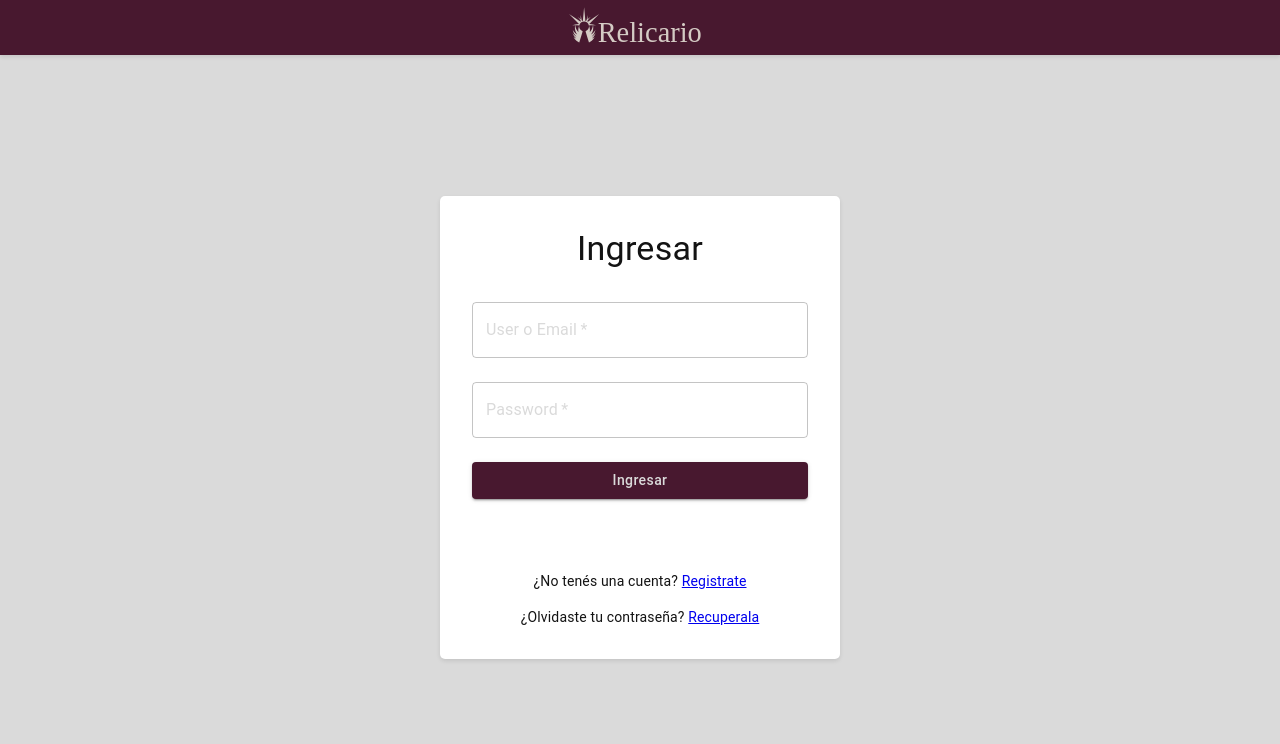
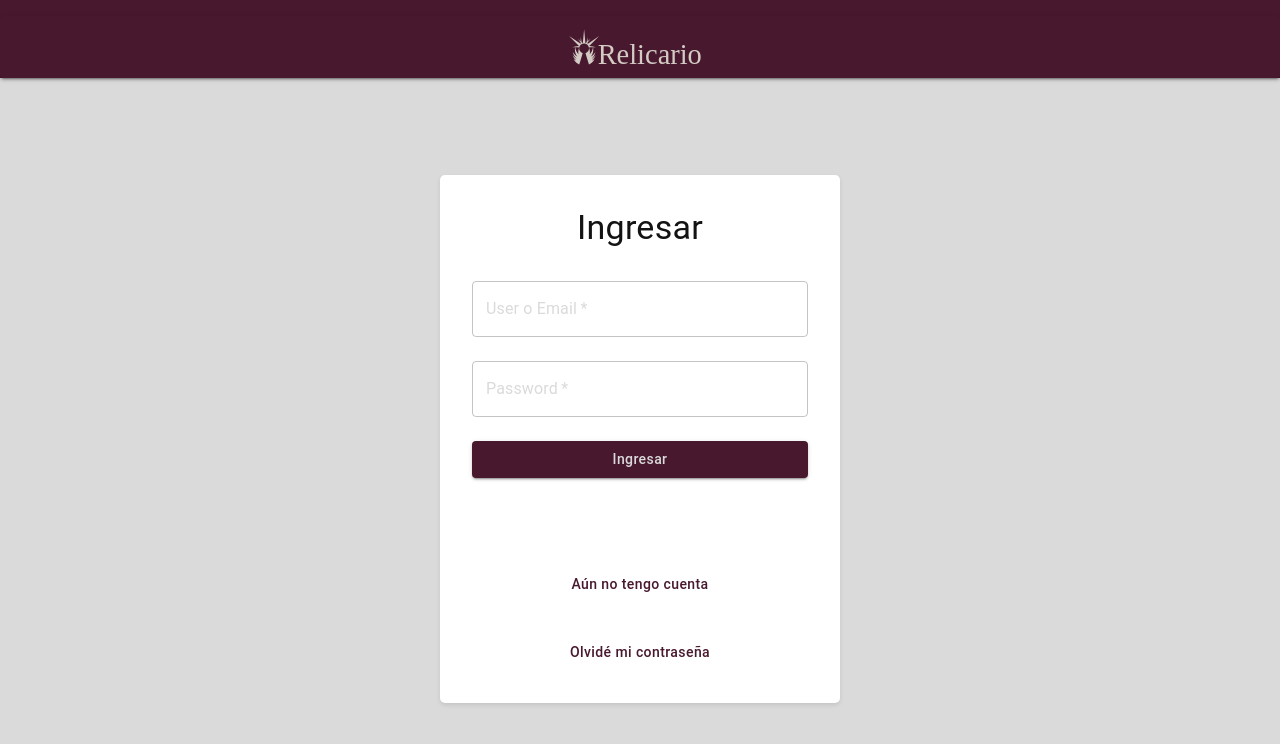
Before and after one commit to MateoNeglia/relicario-app, a React (Vite) app: page /login in a window 1280 px wide. Shown: the top 744 px of the page. Built offline with nearby package versions, Linux system fonts and the light colour scheme; no server answers; some icons are missing.

Commit message:
login and register improvement

```diff
--- a/src/pages/Panel/RelicControlPanel/RelicControlPanel.jsx
+++ b/src/pages/Panel/RelicControlPanel/RelicControlPanel.jsx
@@ -182,9 +182,9 @@ const RelicControlPanel = () => {
           {error}
         </Alert>
       )}
-      <Button variant="contained" color="primary" onClick={handleOpenCreateDialog} sx={{ mb: 2, mr: 2 }}>
+      {/* <Button variant="contained" color="primary" onClick={handleOpenCreateDialog} sx={{ mb: 2, mr: 2 }}>
         Create New Relic
-      </Button>
+      </Button> */}
       <Button variant="contained" color="primary" onClick={() => navigate('/admin')} sx={{ mb: 2 }}>
         Ir al panel de control de usuarios
       </Button>
--- a/src/pages/auth/Login/LoginPage.jsx
+++ b/src/pages/auth/Login/LoginPage.jsx
@@ -60,13 +60,30 @@ const Login = () => {
     setError('Google login failed');
   };
 
+  const handleNavigateToRegister = () => {
+    navigate('/register');
+  };
+
+  const handleNavigateToRecovery = () => {
+    navigate('/login');
+  };
+
   return (
     <GoogleOAuthProvider clientId={import.meta.env.VITE_GOOGLE_CLIENT_ID}>
       <Box className="login-page">
         <Box className="navbar">
-          <a href="/">
+          <Button
+            text=""
+            onClick={() => navigate('/')}
+            sx={{
+              background: 'none',
+              border: 'none',
+              padding: 0,
+              '&:hover': { background: 'none' }
+            }}
+          >
             <h1 className="logo">Relicario</h1>
-          </a>
+          </Button>
         </Box>
         <Box className="form-section">
           <Box className="form-container">
@@ -119,12 +136,42 @@ const Login = () => {
                  )}
                />
              </Box>
-            <Typography variant="body2" sx={{ mt: 2 }}>
-              ¿No tenés una cuenta? <a href="/register">Registrate</a>
-            </Typography>
-            <Typography variant="body2" sx={{ mt: 2 }}>
-              ¿Olvidaste tu contraseña? <a href="/login">Recuperala</a>
-            </Typography>
+            <Box sx={{ mt: 2, display: 'flex', alignItems: 'center', gap: 1 }}>
+              <Button
+                text="Aún no tengo cuenta"
+                variant="text"
+                onClick={handleNavigateToRegister}
+                sx={{
+                  textTransform: 'none',
+                  color: 'primary.main',
+                  textDecoration: 'underline',
+                  minWidth: 'auto',
+                  padding: '4px 8px',
+                  '&:hover': {
+                    background: 'rgba(72, 24, 47, 0.04)',
+                    textDecoration: 'underline'
+                  }
+                }}
+              />
+            </Box>
+            <Box sx={{ mt: 2, display: 'flex', alignItems: 'center', gap: 1 }}>
+              <Button
+                text="Olvidé mi contraseña"
+                variant="text"
+                onClick={handleNavigateToRecovery}
+                sx={{
+                  textTransform: 'none',
+                  color: 'primary.main',
+                  textDecoration: 'underline',
+                  minWidth: 'auto',
+                  padding: '4px 8px',
+                  '&:hover': {
+                    background: 'rgba(72, 24, 47, 0.04)',
+                    textDecoration: 'underline'
+                  }
+                }}
+              />
+            </Box>
           </Box>
         </Box>
       </Box>
--- a/src/pages/auth/Register/RegisterPage.jsx
+++ b/src/pages/auth/Register/RegisterPage.jsx
@@ -68,12 +68,29 @@ const RegisterPage = () => {
     setError('Google login failed');
   };
 
+  const handleNavigateToLogin = () => {
+    navigate('/login');
+  };
+
+  const handleNavigateToRecovery = () => {
+    navigate('/login');
+  };
+
   return (
     <GoogleOAuthProvider clientId={import.meta.env.VITE_GOOGLE_CLIENT_ID}>
       <Box className="navbar">
-        <a href="/">
+        <Button
+          text=""
+          onClick={() => navigate('/')}
+          sx={{
+            background: 'none',
+            border: 'none',
+            padding: 0,
+            '&:hover': { background: 'none' }
+          }}
+        >
           <h1 className="logo">Relicario</h1>
-        </a>
+        </Button>
       </Box>
       <Box className="register-page">
         <Box className="image-section" />
@@ -153,12 +170,42 @@ const RegisterPage = () => {
                )}
              />
            </Box>
-          <Typography variant="body2" sx={{ mt: 2 }}>
-            ¿Ya tenés una cuenta? <a href="/login">Ingresar</a>
-          </Typography>
-          <Typography variant="body2" sx={{ mt: 2 }}>
-            ¿Olvidaste tu contraseña? <a href="/login">Recuperala</a>
-          </Typography>
+          <Box sx={{ mt: 2, display: 'flex', alignItems: 'center', gap: 1 }}>
+            <Button
+              text="Ya tengo cuenta"
+              variant="text"
+              onClick={handleNavigateToLogin}
+              sx={{
+                textTransform: 'none',
+                color: 'primary.main',
+                textDecoration: 'underline',
+                minWidth: 'auto',
+                padding: '4px 8px',
+                '&:hover': {
+                  background: 'rgba(72, 24, 47, 0.04)',
+                  textDecoration: 'underline'
+                }
+              }}
+            />
+          </Box>
+          <Box sx={{ mt: 2, display: 'flex', alignItems: 'center', gap: 1 }}>
+            <Button
+              text="Olvidé mi contraseña"
+              variant="text"
+              onClick={handleNavigateToRecovery}
+              sx={{
+                textTransform: 'none',
+                color: 'primary.main',
+                textDecoration: 'underline',
+                minWidth: 'auto',
+                padding: '4px 8px',
+                '&:hover': {
+                  background: 'rgba(72, 24, 47, 0.04)',
+                  textDecoration: 'underline'
+                }
+              }}
+            />
+          </Box>
         </Box>
       </Box>
     </GoogleOAuthProvider>
```
